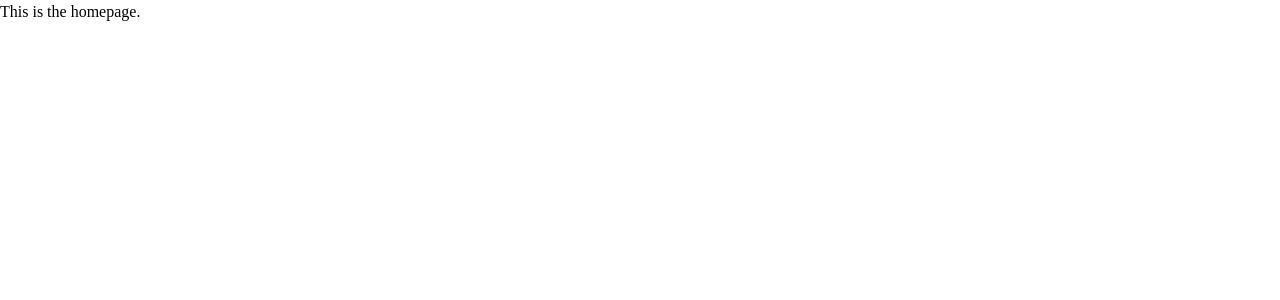
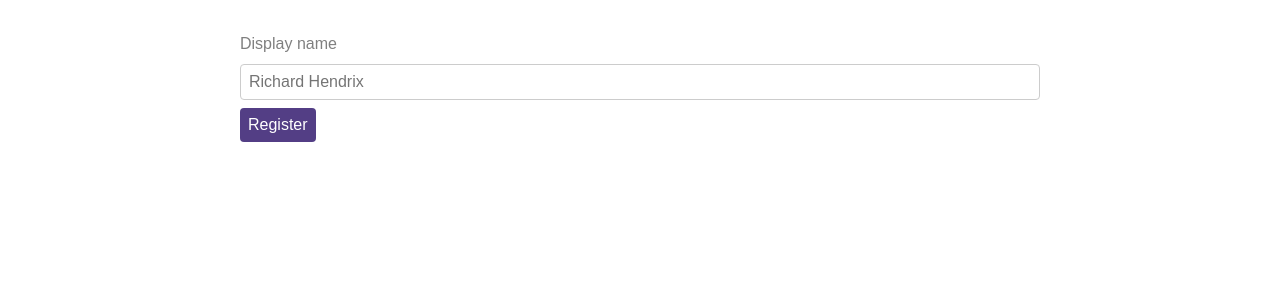
Before and after one commit to stadium-ws/stadium-js, a Next.js app in the folder apps/demo-chat/: page / in a window 1280 px wide. Shown: the top 300 px of the page. Built offline with nearby package versions, Linux system fonts and the light colour scheme.

Commit message:
Clean up

```diff
--- a/apps/demo-chat/package.json
+++ b/apps/demo-chat/package.json
@@ -11,13 +11,15 @@
   },
   "dependencies": {
     "@stadium/core": "*",
+    "formik": "^2.2.9",
     "nanoid": "^4.0.0",
     "next": "^13.0.6",
     "react": "^18.2.0",
     "react-dom": "^18.2.0",
     "reselect": "^4.1.7",
     "sanitize.css": "^13.0.0",
-    "styled-components": "^5.3.6"
+    "styled-components": "^5.3.6",
+    "yup": "^0.32.11"
   },
   "devDependencies": {
     "@types/js-cookie": "^3.0.2",
--- /dev/null
+++ b/apps/demo-chat/src/api/register.ts
@@ -0,0 +1,10 @@
+import request from '@/utils/request'
+
+export async function register (displayName: string): Promise<any> {
+  return request('/register', {
+    method: 'POST',
+    body: {
+      displayName
+    }
+  })
+}
--- /dev/null
+++ b/apps/demo-chat/src/components/Button.tsx
@@ -0,0 +1,50 @@
+import React from 'react'
+import styled from 'styled-components'
+
+export enum ButtonVariant {
+  PRIMARY = 'primary'
+}
+
+const Component = styled.button<{
+  variant: ButtonVariant
+}>`
+  display: flex;
+  align-items: center;
+  justify-content: center;
+  border: none;
+  border-radius: 4px;
+  padding: .5rem;
+  font-size: 1rem;
+  font-weight: 500;
+  cursor: pointer;
+  color: #fff;
+  font-family: inherit;
+  background-color: ${({ theme }) => theme.colors.primary};
+`
+
+const Content = styled.div``
+
+interface IButton extends React.ButtonHTMLAttributes<HTMLButtonElement> {
+  children: React.ReactNode
+  variant?: ButtonVariant
+}
+
+const Button = ({
+  children,
+  variant = ButtonVariant.PRIMARY,
+  type = 'button',
+  ...props
+}: IButton) => {
+  return (
+    <Component
+      variant={variant}
+      {...props}
+    >
+      <Content>
+        {children}
+      </Content>
+    </Component>
+  )
+}
+
+export default Button
--- /dev/null
+++ b/apps/demo-chat/src/components/FormControl.tsx
@@ -0,0 +1,58 @@
+import React from 'react'
+import styled from 'styled-components'
+
+const Component = styled.div`
+  margin-bottom: .5rem;
+`
+
+interface FormControl {
+  children: React.ReactNode
+}
+
+const FormControl = ({ children }: FormControl) => {
+  return (
+    <Component>
+      {children}
+    </Component>
+  )
+}
+
+const Label = styled.div`
+  margin-bottom: .5rem;
+  color: rgba(0, 0, 0, .5);
+`
+
+interface FormControlLabel {
+  children: React.ReactNode
+}
+
+const FormControlLabel = ({ children }: FormControlLabel) => {
+  return (
+    <Label>
+      {children}
+    </Label>
+  )
+}
+
+FormControl.Label = FormControlLabel
+
+const Error = styled.div`
+  margin-top: .5rem;
+  color: red;
+`
+
+interface FormControlErrorMessage {
+  children: React.ReactNode
+}
+
+const FormControlErrorMessage = ({ children }: FormControlErrorMessage) => {
+  return (
+    <Error>
+      {children}
+    </Error>
+  )
+}
+
+FormControl.ErrorMessage = FormControlErrorMessage
+
+export default FormControl
--- /dev/null
+++ b/apps/demo-chat/src/components/GlobalStyle.tsx
@@ -0,0 +1,10 @@
+import { createGlobalStyle } from 'styled-components'
+
+const globalStyle = createGlobalStyle`
+  html {
+    font-size: 16px;
+    font-family: 'Arial', sans-serif;
+  }
+`
+
+export default globalStyle
--- /dev/null
+++ b/apps/demo-chat/src/components/Input.tsx
@@ -0,0 +1,44 @@
+import React from 'react'
+import styled from 'styled-components'
+import FormControl from '@/components/FormControl'
+import { useField } from 'formik'
+
+const InnerInput = styled.input`
+  width: 100%;
+  padding: 0.5rem;
+  border: 1px solid #ccc;
+  border-radius: 4px;
+  font-size: 1rem;
+  font-family: inherit;
+`
+
+interface Input {
+  name: string
+  label: string
+  placeholder: string
+}
+
+const Input = ({ name, label, placeholder }: Input) => {
+  const [field, meta] = useField(name)
+
+  return (
+    <FormControl>
+      <FormControl.Label>
+        {label}
+      </FormControl.Label>
+      <InnerInput
+        name={name}
+        placeholder={placeholder}
+        onChange={field.onChange}
+        onBlur={field.onBlur}
+      />
+      {meta.touched && meta.error && (
+        <FormControl.ErrorMessage>
+          {meta.error}
+        </FormControl.ErrorMessage>
+      )}
+    </FormControl>
+  )
+}
+
+export default Input
--- /dev/null
+++ b/apps/demo-chat/src/components/Layout.tsx
@@ -0,0 +1,21 @@
+import React from 'react'
+import styled from 'styled-components'
+
+const Component = styled.div`
+  max-width: 800px;
+  margin: 2rem auto;
+`
+
+interface Layout {
+  children: React.ReactNode
+}
+
+const Layout = ({ children }: Layout) => {
+  return (
+    <Component>
+      {children}
+    </Component>
+  )
+}
+
+export default Layout
--- a/apps/demo-chat/src/pages/_app.tsx
+++ b/apps/demo-chat/src/pages/_app.tsx
@@ -4,6 +4,8 @@ import { ThemeProvider } from 'styled-components'
 import theme from '../theme'
 
 import 'sanitize.css'
+import GlobalStyle from '@/components/GlobalStyle'
+import Layout from '@/components/Layout'
 
 const App = ({
   Component: Page,
@@ -11,7 +13,10 @@ const App = ({
 }: AppProps) => {
   return (
     <ThemeProvider theme={theme}>
-      <Page {...pageProps} />
+      <GlobalStyle />
+      <Layout>
+        <Page {...pageProps} />
+      </Layout>
     </ThemeProvider>
   )
 }
--- a/apps/demo-chat/src/pages/index.tsx
+++ b/apps/demo-chat/src/pages/index.tsx
@@ -1 +1 @@
-export { default } from '../views/Home/Home'
+export { default } from '../views/Register/Register'
--- /dev/null
+++ b/apps/demo-chat/src/utils/request.ts
@@ -0,0 +1,5 @@
+import Requester from '@stadium/core/src/Requester'
+
+const requester = new Requester('http://localhost:3000/api')
+
+export default requester.request
--- a/apps/demo-chat/src/views/Home/Home.tsx
+++ /dev/null
@@ -1,11 +0,0 @@
-import React from 'react'
-
-const HomeView = () => {
-  return (
-    <div>
-      This is the homepage.
-    </div>
-  )
-}
-
-export default HomeView
--- /dev/null
+++ b/apps/demo-chat/src/views/Register/Register.tsx
@@ -0,0 +1,39 @@
+import React from 'react'
+import { Formik, Form } from 'formik'
+import Button from '@/components/Button'
+import Input from '@/components/Input'
+import * as Yup from 'yup'
+import { register } from '@/api/register'
+
+const validationSchema = Yup.object().shape({
+  displayName: Yup.string().required('Display name is required')
+})
+
+const initialValues = {
+  displayName: ''
+}
+
+const Register = () => {
+  const handleSubmit = async (values: typeof initialValues) => {
+    await register(values.displayName)
+  }
+
+  return (
+    <Formik
+      initialValues={initialValues}
+      onSubmit={handleSubmit}
+      validationSchema={validationSchema}
+    >
+      {() => {
+        return (
+          <Form>
+            <Input name='displayName' label='Display name' placeholder='Richard Hendrix' />
+            <Button type='submit'>Register</Button>
+          </Form>
+        )
+      }}
+    </Formik>
+  )
+}
+
+export default Register
```
Also changed, not shown: 1 other file (tests, documents, lock files or other folders).
